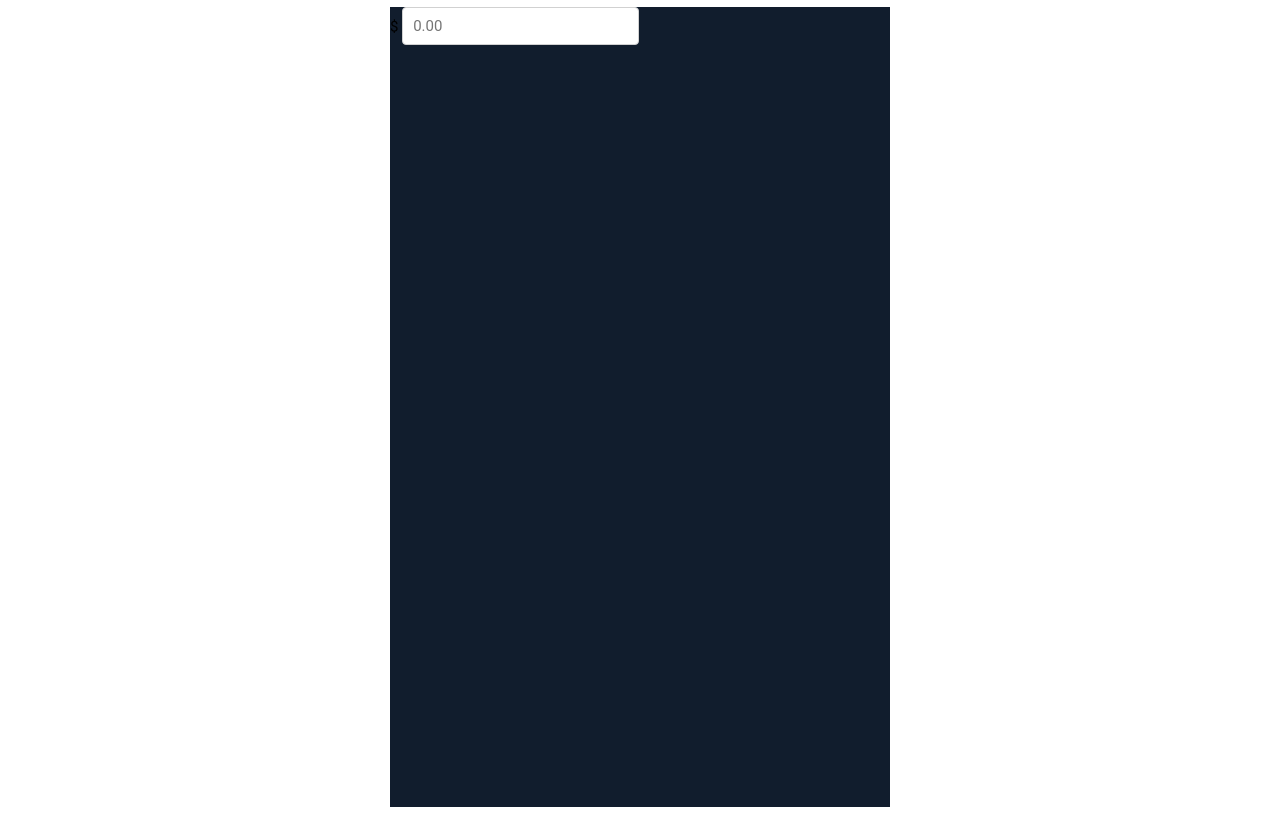
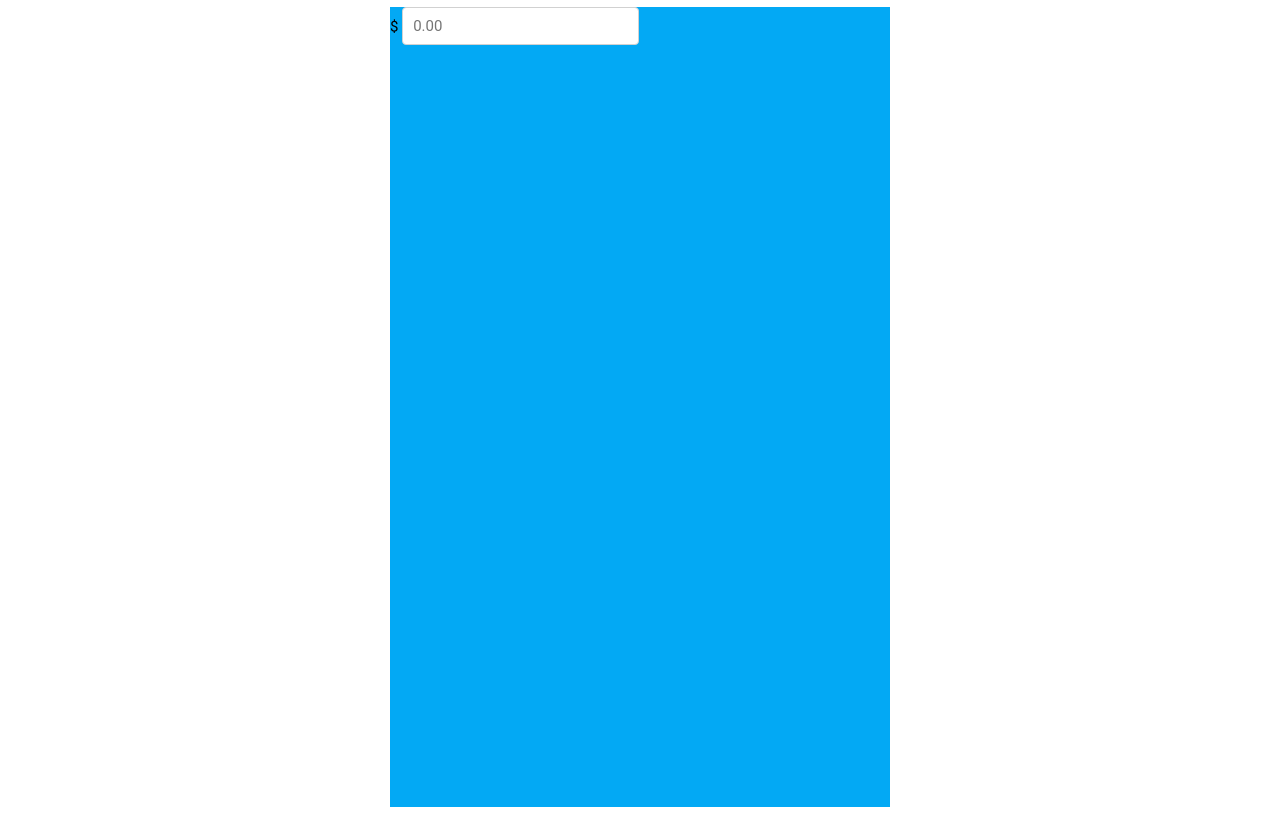
Before and after one commit to IIT-Web-Application-Development/fincal, a website: page html/tipCalc.html in a window 1280 px wide. Shown: the part 87-904 px from the top of the page. Drawn offline with nearby package versions, Linux system fonts and the light colour scheme.

Commit message:
changed to blue

```diff
--- a/css/custom.css
+++ b/css/custom.css
@@ -105,6 +105,6 @@ footer{
 .calculator-container {
     width: 500px;
     height: 800px;
-    background-color: #111d2d;
+    background-color: #03A9F4;
     margin: 10px auto;
   }
```
